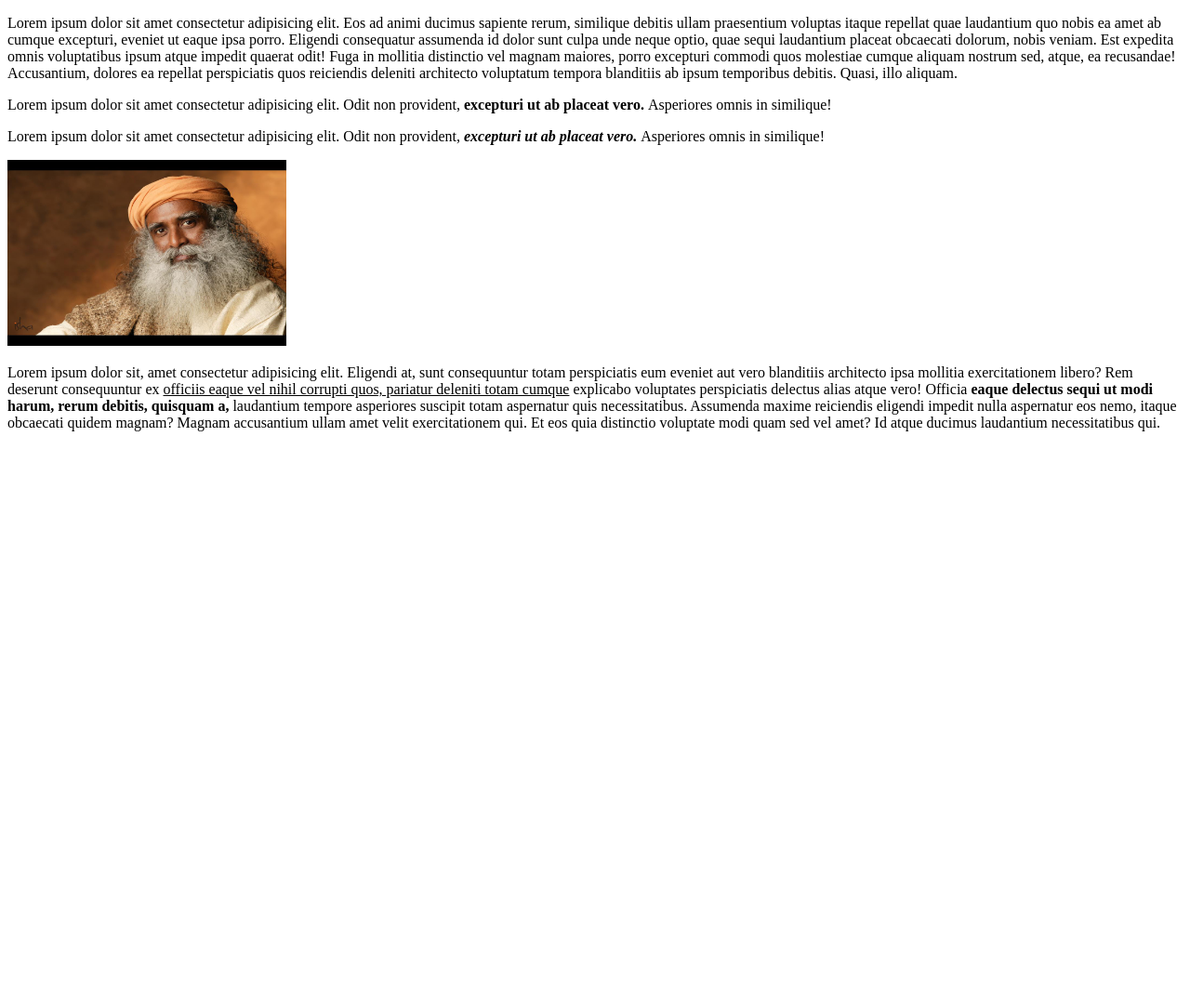
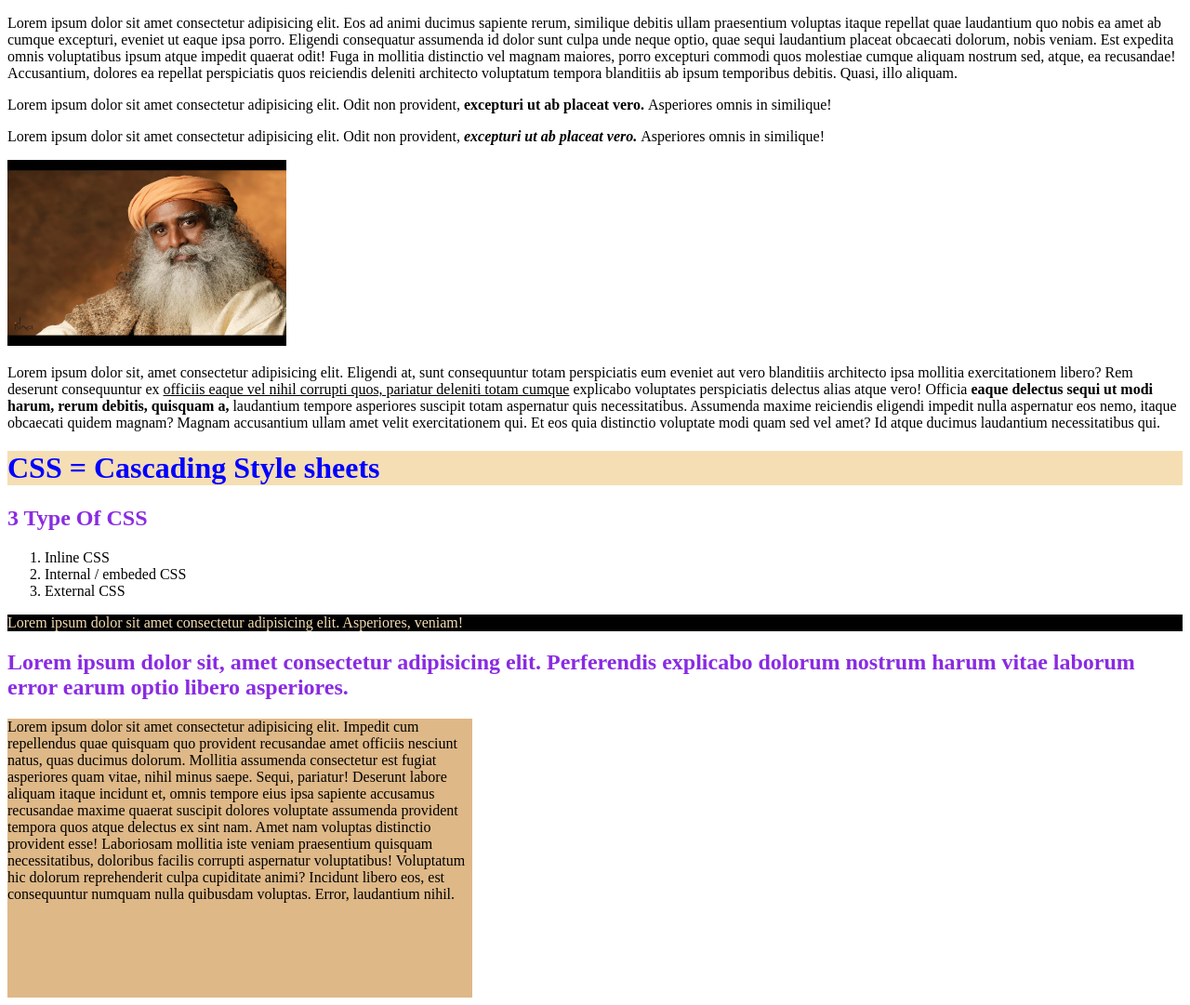
Before and after one commit to 25momin/06-web-repo, a plain HTML site: page index.html in a window 1280 px wide. Shown: the whole page at 93% size. Before the commit the page ends 800 px from the top, so only its background shows below. Drawn offline with Linux system fonts and the light colour scheme.

Commit message:
css style added

```diff
--- /dev/null
+++ b/CSS/style.css
@@ -0,0 +1,11 @@
+h1 {
+    color: blue;
+    background-color: wheat;
+}
+
+.practice0001{
+                        width: 500px;
+                        height: 300px;
+                        color: black;
+                        background-color:burlywood;
+}
--- a/index.html
+++ b/index.html
@@ -4,6 +4,9 @@
                         <meta charset="UTF-8">
                         <meta name="viewport" content="width=device-width, initial-scale=1.0">
                         <title>HTML Tag List Practice Web</title>
+
+                        <!-- CSS & HTML এর লিংক করতে বাবহৃত করতে হবে link tag এবং href করে দিতে হবে CSS ফাইলকে ও rel করে দিতে হবে stylesheet . তবেই CSS & HTML এর মধ্যে সম্পর্ক বা লিংক তৈরি হবে এবং তা কাজ করবে। -->
+                        <link rel="stylesheet" href="CSS/style.css">
 </head>
 <body>
                     <p>Lorem ipsum dolor sit amet consectetur adipisicing elit. Eos ad animi ducimus sapiente rerum, similique debitis ullam praesentium voluptas itaque repellat quae laudantium quo nobis ea amet ab cumque excepturi, eveniet ut eaque ipsa porro. Eligendi consequatur assumenda id dolor sunt culpa unde neque optio, quae sequi laudantium placeat obcaecati dolorum, nobis veniam. Est expedita omnis voluptatibus ipsum atque impedit quaerat odit! Fuga in mollitia distinctio vel magnam maiores, porro excepturi commodi quos molestiae cumque aliquam nostrum sed, atque, ea recusandae! Accusantium, dolores ea repellat perspiciatis quos reiciendis deleniti architecto voluptatum tempora blanditiis ab ipsum temporibus debitis. Quasi, illo aliquam.</p>
@@ -15,5 +18,36 @@
                     <img src="assest/img/sg001.jpg" alt="sg001" width="300" height="200">
 
                     <p>Lorem ipsum dolor sit, amet consectetur adipisicing elit. Eligendi at, sunt consequuntur totam perspiciatis eum eveniet aut vero blanditiis architecto ipsa mollitia exercitationem libero? Rem deserunt consequuntur ex <u> officiis eaque vel nihil corrupti quos, pariatur deleniti totam cumque</u> explicabo voluptates perspiciatis delectus alias atque vero! Officia <strong> eaque delectus sequi ut modi harum, rerum debitis, quisquam a, </strong>laudantium tempore asperiores suscipit totam aspernatur quis necessitatibus. Assumenda maxime reiciendis eligendi impedit nulla aspernatur eos nemo, itaque obcaecati quidem magnam? Magnam accusantium ullam amet velit exercitationem qui. Et eos quia distinctio voluptate modi quam sed vel amet? Id atque ducimus laudantium necessitatibus qui.</p>
+
+<!-- CSS Star -->
+                    <p><h1> CSS = Cascading Style sheets</h1></p>
+                    <h2>3 Type Of CSS</h2>
+                    <ol>
+                        <li>Inline CSS</li>
+                        <li>Internal / embeded CSS</li>
+                        <li>External CSS</li>
+                    </ol>
+
+                    <!-- Inline CSS = যে লাইনে HTML সেই লাইনেই CSS এটাকেই বলে Inline CSS -->
+                    <p style="color: wheat;background-color: black;" >Lorem ipsum dolor sit amet consectetur adipisicing elit. Asperiores, veniam!</p>
+
+                    <!-- Internal CSS = যে ফাইলেই HTML সেই ফাইলেই CSS এটাকেই বলে Internal CSS  -->
+                    <h2>Lorem ipsum dolor sit, amet consectetur adipisicing elit. Perferendis explicabo dolorum nostrum harum vitae laborum error earum optio libero asperiores.</h2>
+
+                    <style>
+                        h2{
+                           color: blueviolet;
+                        }
+                    </style>
+
+                    <div class="practice0001">
+                        <p>Lorem ipsum dolor sit amet consectetur adipisicing elit. Impedit cum repellendus quae quisquam quo provident recusandae amet officiis nesciunt natus, quas ducimus dolorum. Mollitia assumenda consectetur est fugiat asperiores quam vitae, nihil minus saepe. Sequi, pariatur! Deserunt labore aliquam itaque incidunt et, omnis tempore eius ipsa sapiente accusamus recusandae maxime quaerat suscipit dolores voluptate assumenda provident tempora quos atque delectus ex sint nam. Amet nam voluptas distinctio provident esse! Laboriosam mollitia iste veniam praesentium quisquam necessitatibus, doloribus facilis corrupti aspernatur voluptatibus! Voluptatum hic dolorum reprehenderit culpa cupiditate animi? Incidunt libero eos, est consequuntur numquam nulla quibusdam voluptas. Error, laudantium nihil.</p>
+
+                    </div>
+
+
+
+
+
 </body>
 </html>
```
